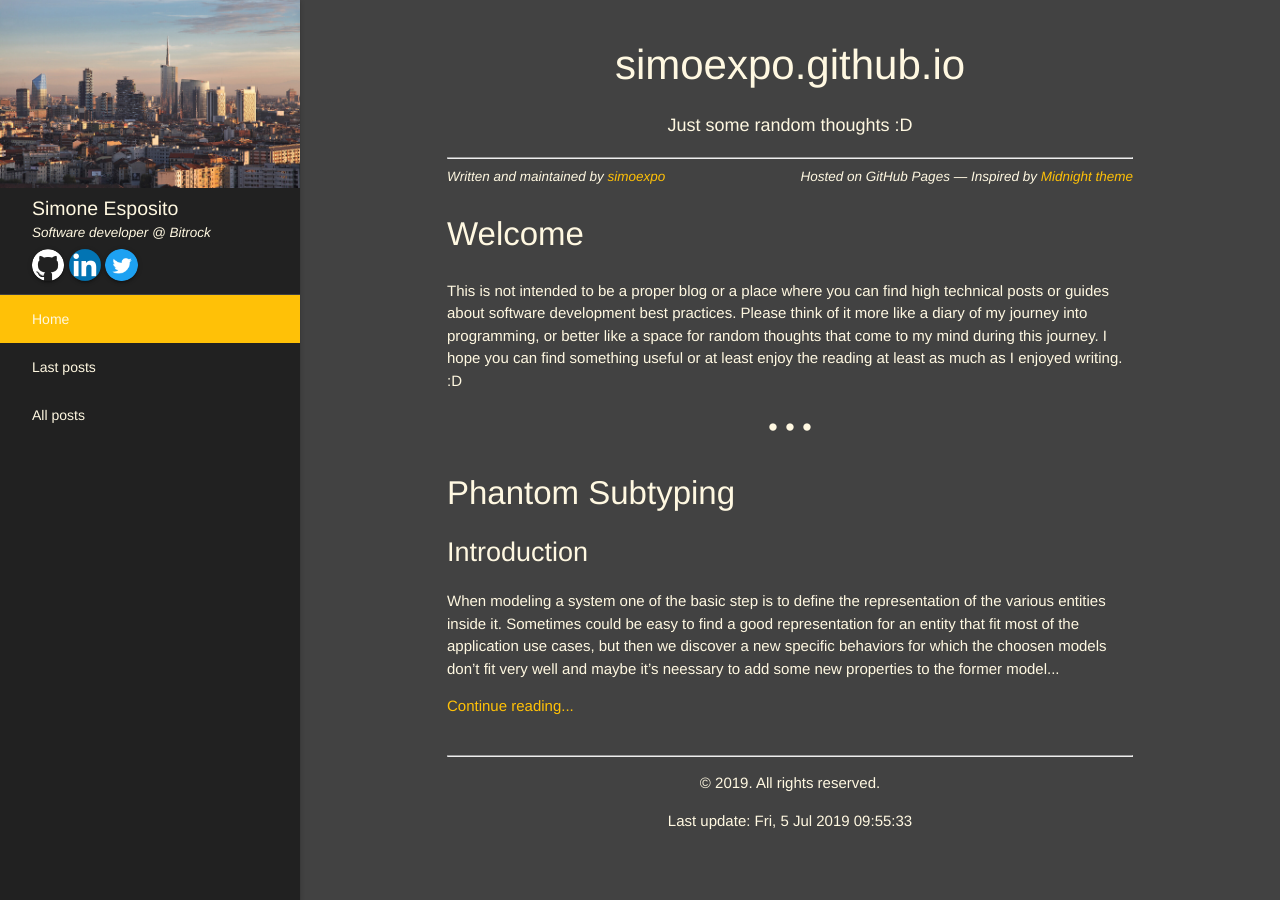
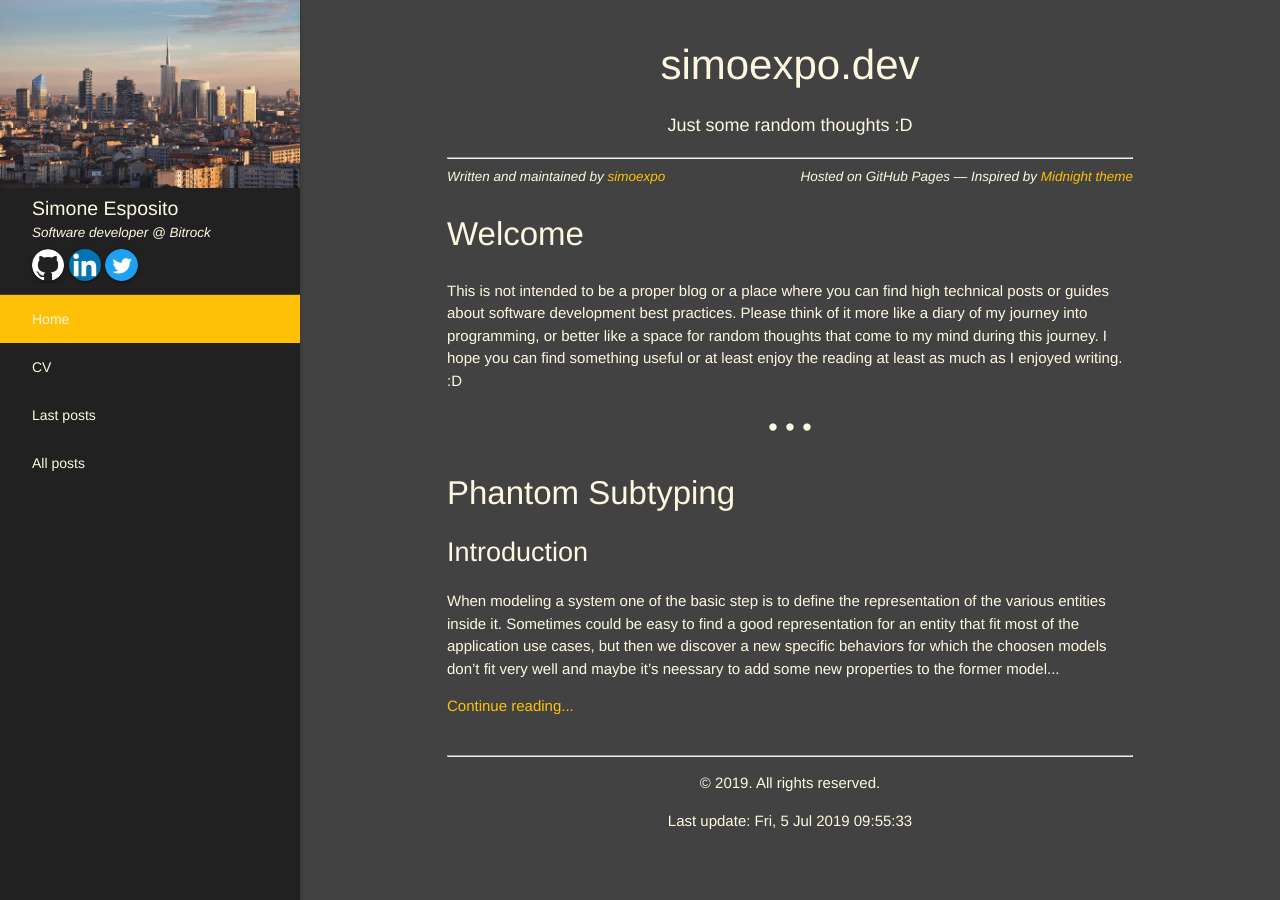
Before and after one commit to simoexpo/simoexpo.github.io, a Jekyll site: the page built from index.md, in a window 1280 px wide. Built offline with Jekyll 4.4.1, drawn with Linux system fonts in a browser that asks for light colours.

Commit message:
Update config and add cv

```diff
--- a/_config.yml
+++ b/_config.yml
@@ -1,18 +1,20 @@
 # Site
-title:              'simoexpo.github.io'
+title:              'simoexpo.dev'
 description:        'Just some random thoughts :D'
 locale:             'en_US'
 version:            '0.1'
 
 # Author
-author:             'Simone Esposito'
-role:               'Software developer'
-company:            'Bitrock'
-github:
-  owner_url:        'https://github.com/simoexpo'
-  owner_name:       'simoexpo'
-linkedin:           'https://www.linkedin.com/in/simoneesposito90/'
-twitter:            'https://twitter.com/simoexpo90'
+author:
+  name:             'Simone Esposito'
+  role:             'Software developer'
+  company:          'Bitrock'
+  cv:               ''
+  github:
+    url:            'https://github.com/simoexpo'
+    name:           'simoexpo'
+  linkedin:         'https://www.linkedin.com/in/simoneesposito90/'
+  twitter:          'https://twitter.com/simoexpo90'
 
 # Jekyll
 sass:
--- a/_includes/sidebar.html
+++ b/_includes/sidebar.html
@@ -11,21 +11,21 @@
     </div>
   </div>
   <div>
-    <span class="name">{{ site.author }}</span>
-    <span class="role">{{ site.role }} @ {{ site.company }}</span>
+    <span class="name">{{ site.author.name }}</span>
+    <span class="role">{{ site.author.role }} @ {{ site.author.company }}</span>
   </div>
   <div class="social">
-    <a class="btn-floating btn-small waves-effect waves-light transparent" href="{{ site.github.owner_url }}" target="_blank">
+    <a class="btn-floating btn-small waves-effect waves-light transparent" href="{{ site.author.github.url }}" target="_blank">
       <div>
         <img class="responsive-img" src="{{ '/assets/images/github_logo.png' | prepend: site.url }}">
       </div>
     </a>
-    <a class="btn-floating btn-small waves-effect waves-light transparent" href="{{ site.linkedin }}" target="_blank">
+    <a class="btn-floating btn-small waves-effect waves-light transparent" href="{{ site.author.linkedin }}" target="_blank">
       <div>
         <img class="responsive-img" src="{{ '/assets/images/linkedin_logo.png' | prepend: site.url }}">
       </div>
     </a>
-    <a class="btn-floating btn-small waves-effect waves-light transparent" href="{{ site.twitter }}" target="_blank">
+    <a class="btn-floating btn-small waves-effect waves-light transparent" href="{{ site.author.twitter }}" target="_blank">
       <div>
         <img class="responsive-img" src="{{ '/assets/images/twitter_logo.png' | prepend: site.url }}">
       </div>
@@ -33,6 +33,7 @@
   </div>
   <li><div class="divider grey darken-3"></div></li>
   <li class="{% if page.url == '/' %}active{% endif %}"><a class="waves-effect waves-yellow amber-text text-lighten-5" href="{{ site.url }}">Home</a></li>
+  <li><a class="waves-effect waves-yellow amber-text text-lighten-5" href="{{ '/assets/pdf/simone_esposito_cv.pdf' | prepend: site.url }}" target="_blank">CV</a></li>
   <li>
     <ul class="collapsible collapsible-accordion">
       <li>
--- a/_layouts/default.html
+++ b/_layouts/default.html
@@ -28,7 +28,7 @@
           </div>
           <hr>
           <div>
-            <span class="credits left">Written and maintained by <a href="{{ site.github.owner_url }}" target="_blank">{{ site.github.owner_name }}</a></span>
+            <span class="credits left">Written and maintained by <a href="{{ site.author.github.url }}" target="_blank">{{ site.author.github.name }}</a></span>
             <span class="credits right">Hosted on GitHub Pages &mdash; Inspired by <a href="https://github.com/pages-themes/midnight" target="_blank">Midnight theme</a></span>
           </div>
           <br/>
```
Also changed, not shown: 2 other files.
